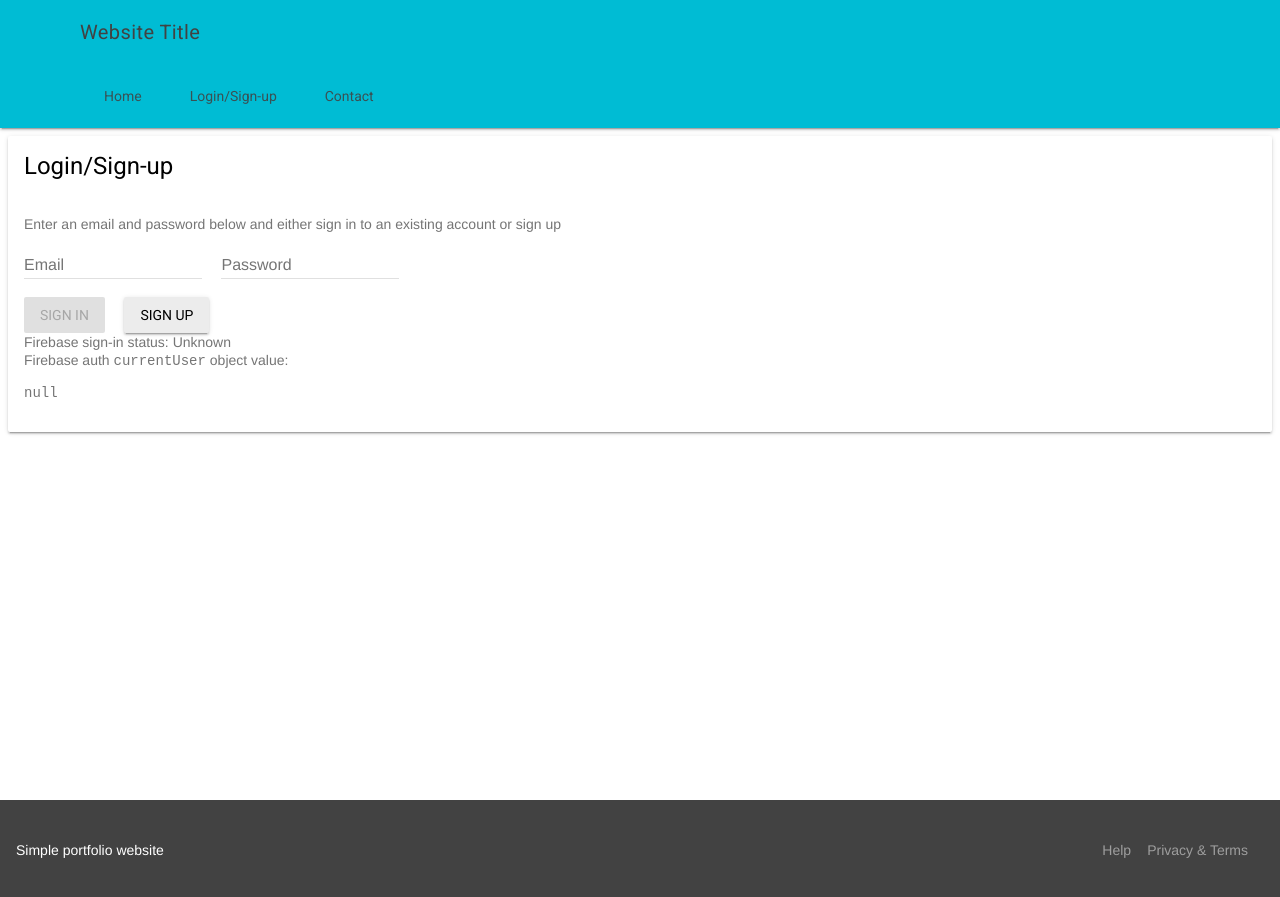
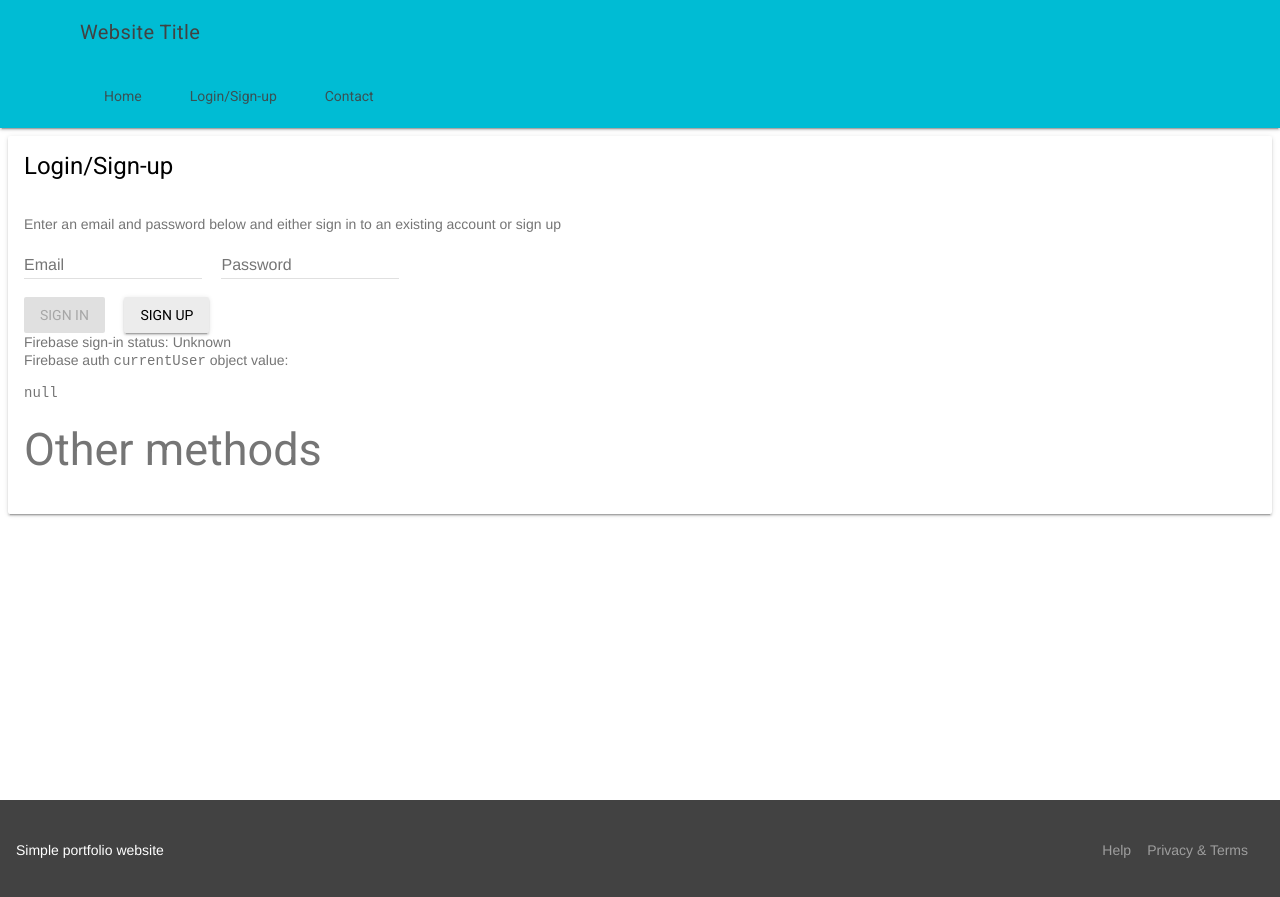
Before and after one commit to slothgamez/fireplex.github.io, a Jekyll site: the page firebase/login/index.html, which Jekyll copies as it is, in a window 1280 px wide. Shown: the top 897 px of the page. Built offline with Jekyll 4.4.1, drawn with Linux system fonts in a browser that asks for light colours; nearby versions of some CDN libraries; comment, search, counter and statistics services are not loaded.

Commit message:
Update index.html

```diff
--- a/firebase/login/index.html
+++ b/firebase/login/index.html
@@ -207,6 +207,7 @@
                 <div>Firebase auth <code>currentUser</code> object value:</div>
                 <pre><code id="quickstart-account-details">null</code></pre>
               </div>
+              <h2>Other methods</h2>
             </div>
           </div>
         </main>
```
